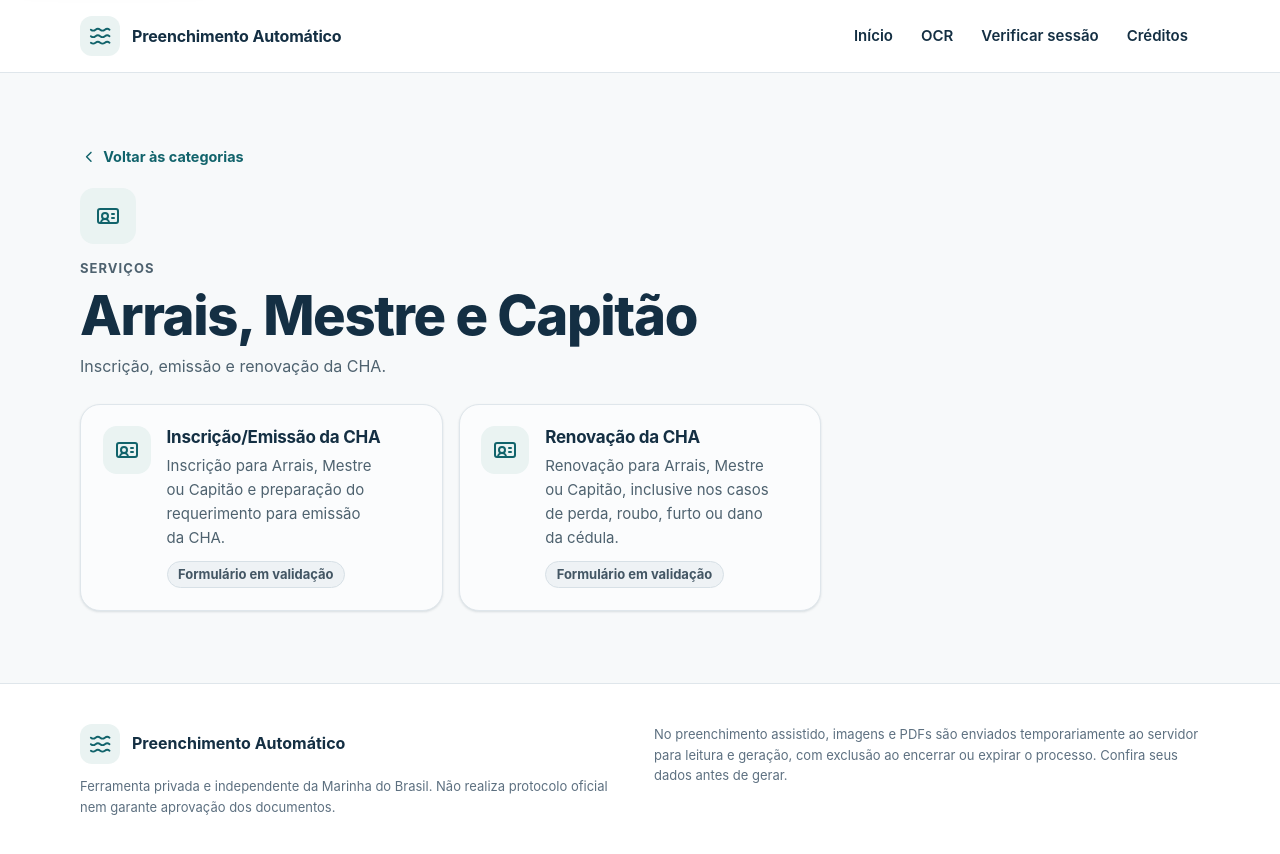
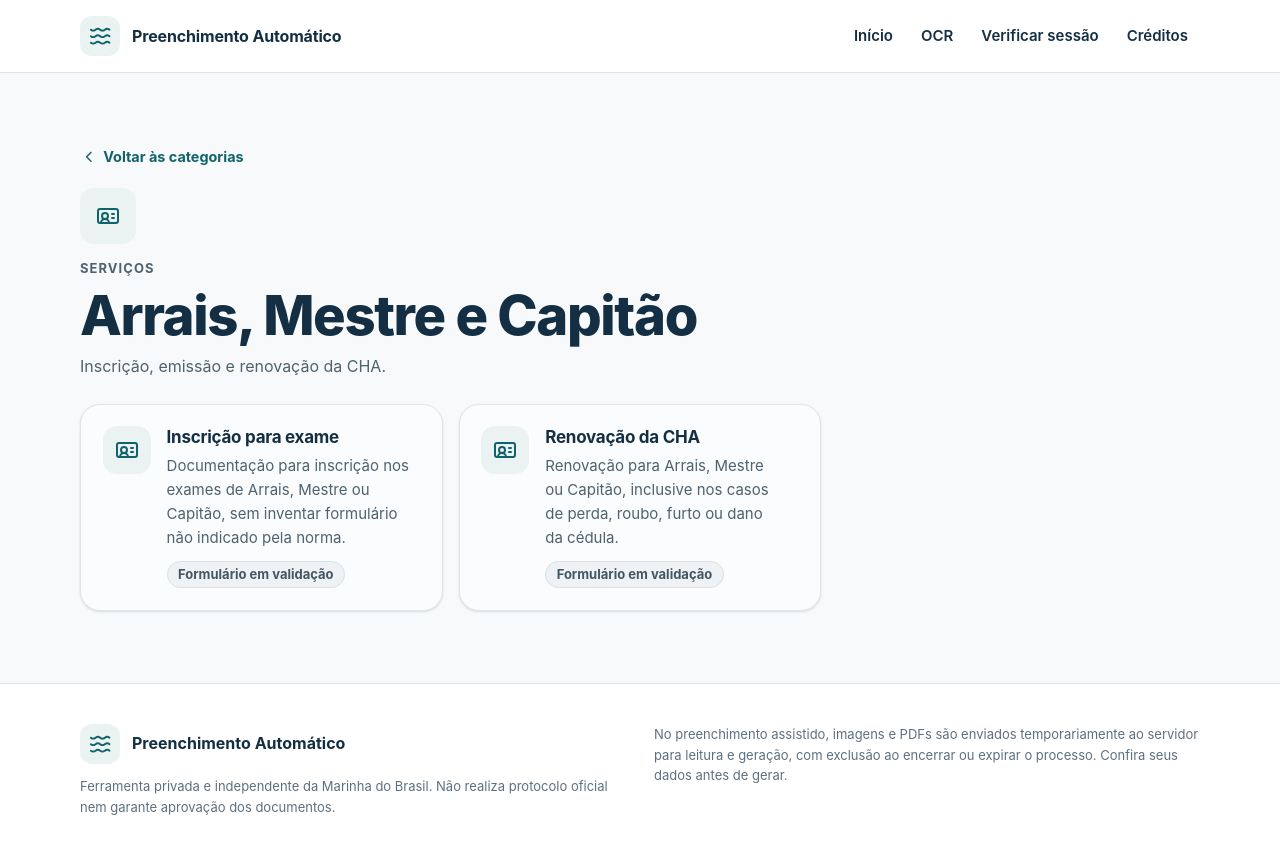
Before and after one commit to matheusdebrito/preenchimento-automatico, a React (Vite) app in the folder frontend/: page /servicos/amadores in a window 1280 px wide. Shown: the top 854 px of the page. Built offline with nearby package versions, Linux system fonts and the light colour scheme; no server answers.

Commit message:
fix(frontend): separate amateur exam enrollment

```diff
--- a/frontend/src/data/catalog.ts
+++ b/frontend/src/data/catalog.ts
@@ -89,9 +89,9 @@ export const PLANNED_VESSEL_SERVICES: readonly PlannedService[] = [
 
 export const PLANNED_AMATEUR_SERVICES: readonly PlannedService[] = [
   {
-    id: 'emissao-cha-amador',
-    title: 'Inscrição/Emissão da CHA',
-    summary: 'Inscrição para Arrais, Mestre ou Capitão e preparação do requerimento para emissão da CHA.',
+    id: 'inscricao-exame-amador',
+    title: 'Inscrição para exame',
+    summary: 'Documentação para inscrição nos exames de Arrais, Mestre ou Capitão, sem inventar formulário não indicado pela norma.',
   },
   {
     id: 'renovacao-cha-amador',
```
